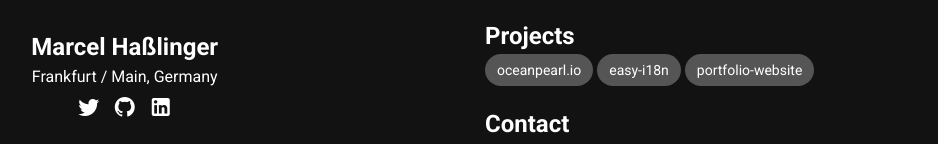
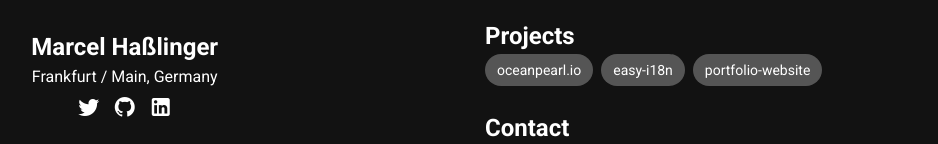
Before and after one commit to marhali/portfolio-website, a Vue app: page / in a window 1280 px wide. Shown: the part 456-600 px from the top of the page, without its empty margins (219-1157 px from the left). Built offline with nearby package versions, Linux system fonts and the light colour scheme.

Commit message:
feat(chips): increase padding

```diff
--- a/src/views/Landing.vue
+++ b/src/views/Landing.vue
@@ -48,7 +48,7 @@
               :key="tool.title"
               :to="tool.to"
               :href="tool.href"
-              class="mr-1 mb-1"
+              class="mr-2 mb-2"
             >
               {{ tool.title }}
             </ChipLink>
@@ -63,7 +63,7 @@
               :key="project.title"
               :href="project.href"
               :to="project.to"
-              class="mr-1 mb-1"
+              class="mr-2 mb-2"
             >
               {{ project.title }}
             </chip-link>
```
